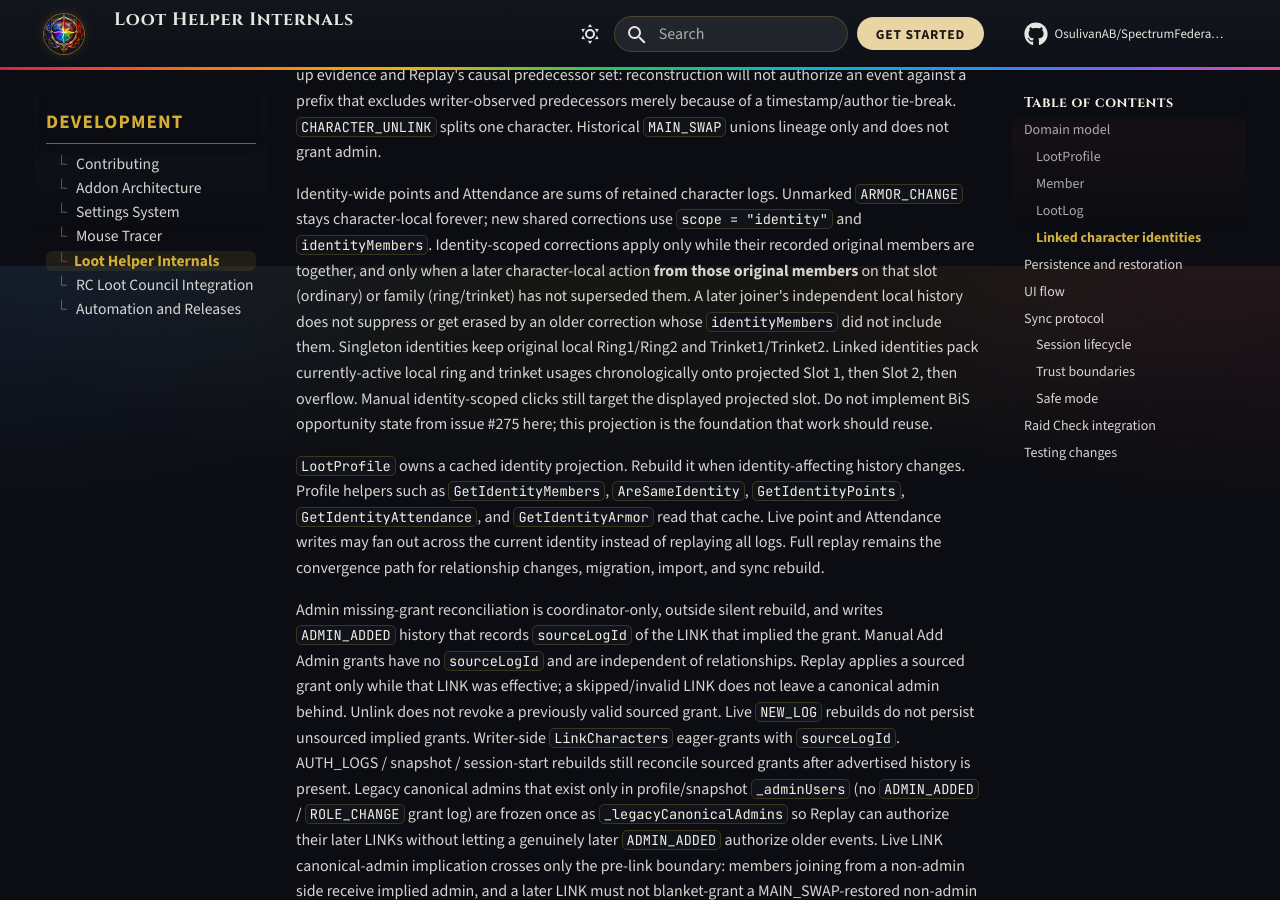
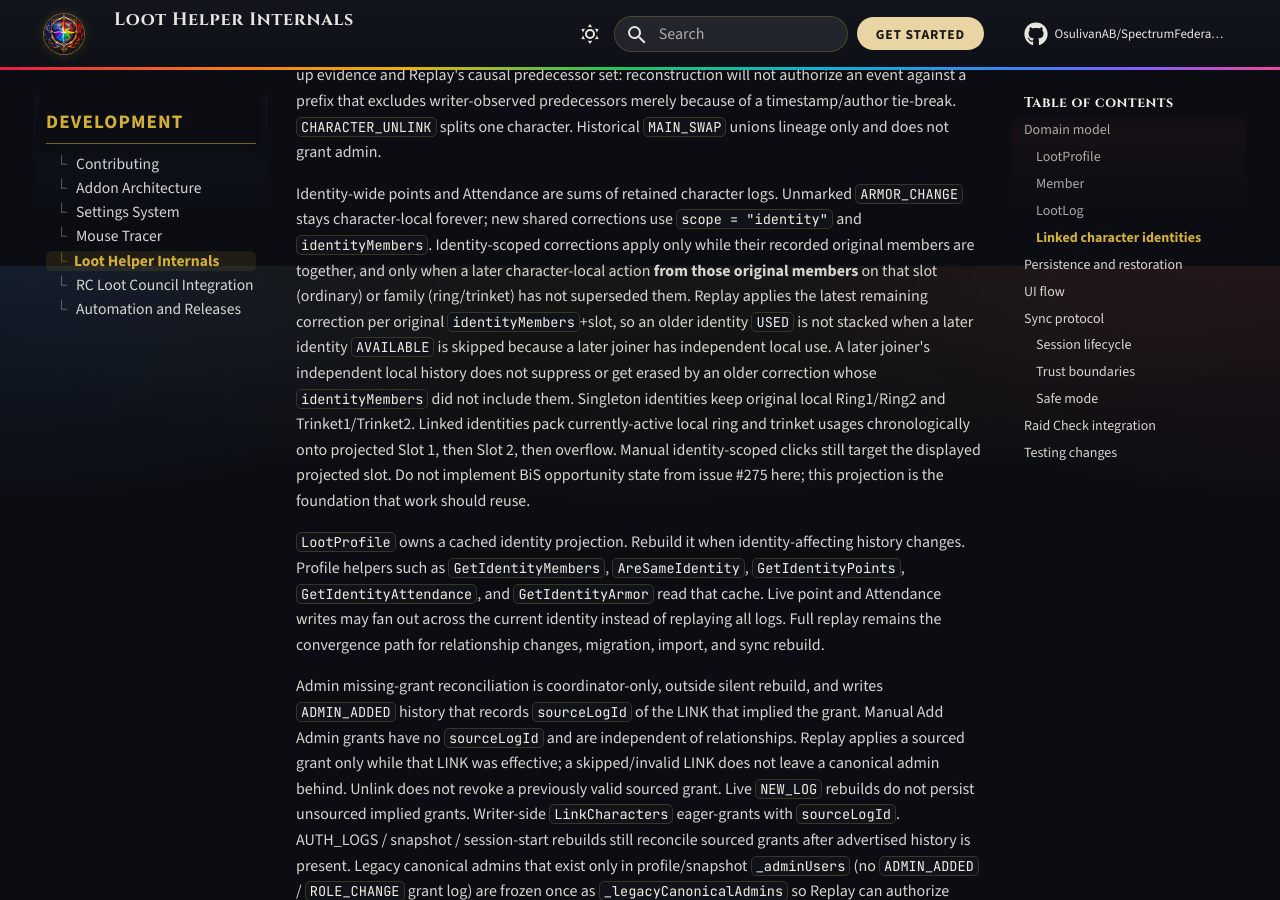
Before and after one commit to OsulivanAB/SpectrumFederation, an MkDocs documentation site: the page built from docs/development/loot-helper/index.md, in a window 1280 px wide and 900 px high, scrolled down 2434 px. Built offline with MkDocs 1.6.1 and Material for MkDocs 9.7.7, drawn with Linux system fonts in a browser that asks for light colours; comment, search, counter and statistics services are not loaded.

Commit message:
fix: apply latest identity armor correction per original membership
Skip stacked USED when a later identity AVAILABLE is omitted because a
later joiner has independent local use on that slot.

Co-authored-by: anthony.r.bahl <anthony.r.bahl@gmail.com>

```diff
--- a/docs/development/loot-helper/index.md
+++ b/docs/development/loot-helper/index.md
@@ -59,7 +59,7 @@ When adding an event:
 
 `CHARACTER_LINK` stores `memberA`, `memberB`, `adminMembersAtLink` (canonical admins in either pre-link component at that event), and `preOpAuthorMax` (the writer's observed per-author heads before this event allocated a counter). Admin evidence applies only at that LINK, is never recomputed, and is ignored when an id is outside the two components being joined. `preOpAuthorMax` is live catch-up evidence and Replay's causal predecessor set: reconstruction will not authorize an event against a prefix that excludes writer-observed predecessors merely because of a timestamp/author tie-break. `CHARACTER_UNLINK` splits one character. Historical `MAIN_SWAP` unions lineage only and does not grant admin.
 
-Identity-wide points and Attendance are sums of retained character logs. Unmarked `ARMOR_CHANGE` stays character-local forever; new shared corrections use `scope = "identity"` and `identityMembers`. Identity-scoped corrections apply only while their recorded original members are together, and only when a later character-local action **from those original members** on that slot (ordinary) or family (ring/trinket) has not superseded them. A later joiner's independent local history does not suppress or get erased by an older correction whose `identityMembers` did not include them. Singleton identities keep original local Ring1/Ring2 and Trinket1/Trinket2. Linked identities pack currently-active local ring and trinket usages chronologically onto projected Slot 1, then Slot 2, then overflow. Manual identity-scoped clicks still target the displayed projected slot. Do not implement BiS opportunity state from issue #275 here; this projection is the foundation that work should reuse.
+Identity-wide points and Attendance are sums of retained character logs. Unmarked `ARMOR_CHANGE` stays character-local forever; new shared corrections use `scope = "identity"` and `identityMembers`. Identity-scoped corrections apply only while their recorded original members are together, and only when a later character-local action **from those original members** on that slot (ordinary) or family (ring/trinket) has not superseded them. Replay applies the latest remaining correction per original `identityMembers`+slot, so an older identity `USED` is not stacked when a later identity `AVAILABLE` is skipped because a later joiner has independent local use. A later joiner's independent local history does not suppress or get erased by an older correction whose `identityMembers` did not include them. Singleton identities keep original local Ring1/Ring2 and Trinket1/Trinket2. Linked identities pack currently-active local ring and trinket usages chronologically onto projected Slot 1, then Slot 2, then overflow. Manual identity-scoped clicks still target the displayed projected slot. Do not implement BiS opportunity state from issue #275 here; this projection is the foundation that work should reuse.
 
 `LootProfile` owns a cached identity projection. Rebuild it when identity-affecting history changes. Profile helpers such as `GetIdentityMembers`, `AreSameIdentity`, `GetIdentityPoints`, `GetIdentityAttendance`, and `GetIdentityArmor` read that cache. Live point and Attendance writes may fan out across the current identity instead of replaying all logs. Full replay remains the convergence path for relationship changes, migration, import, and sync rebuild.
 
```
Also changed, not shown: CHANGELOG.md (+1 -1 lines), 2 other files.
